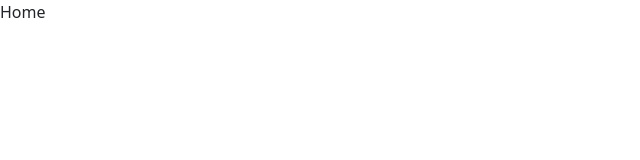
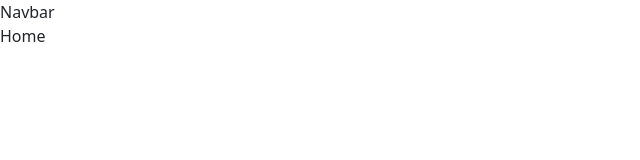
Before and after one commit to Jaredzu/react-firebase, a React (Create React App) app: page / in a window 1280 px wide. Shown: the top 160 px of the page, without its empty margins (0-640 px from the left). Built offline with nearby package versions, Linux system fonts and the light colour scheme.

Commit message:
feat: added navbar

```diff
--- a/src/Router.js
+++ b/src/Router.js
@@ -1,13 +1,18 @@
 
 import React from "react"
 import { Home, Users } from "./pages"
+import Navbar from "./layout/Navbar"
 import { createBrowserRouter, Route, RouterProvider, createRoutesFromElements } from "react-router-dom"
 
 export const router = createBrowserRouter(
     createRoutesFromElements(
         <>
-            <Route path="/" element={<Home />} />
-            <Route path="/users" element={<Users />} />
+            <Route path="/" element={<Navbar />}>
+
+                <Route path="/" element={<Home />} />
+                <Route path="/users" element={<Users />} />
+
+            </Route>
         </>
     )
 )
--- /dev/null
+++ b/src/layout/Navbar.jsx
@@ -0,0 +1,13 @@
+import React from 'react'
+import { Outlet } from 'react-router'
+
+const Navbar = () => {
+    return (
+        <>
+            <div>Navbar</div>
+            <Outlet />
+        </>
+    )
+}
+
+export default Navbar
--- /dev/null
+++ b/src/layout/index.js
@@ -0,0 +1,3 @@
+import Navbar from "./Navbar";
+
+export {Navbar}
```
